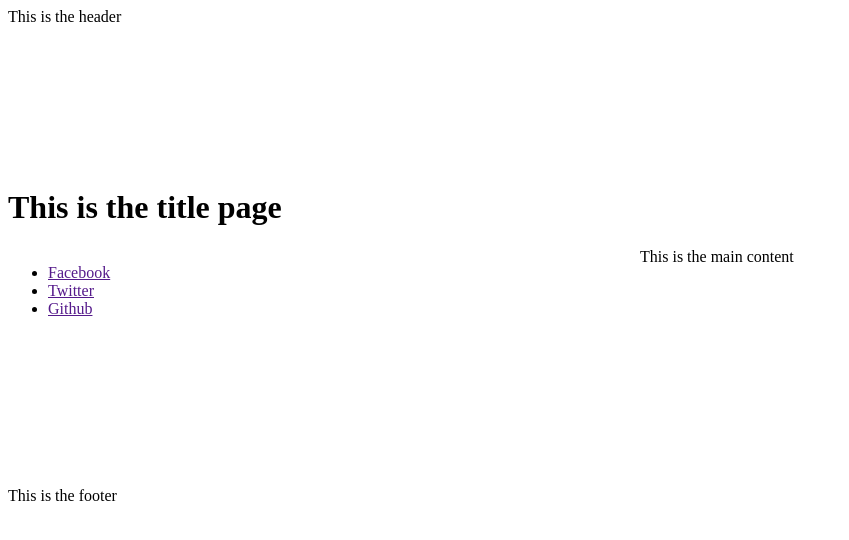
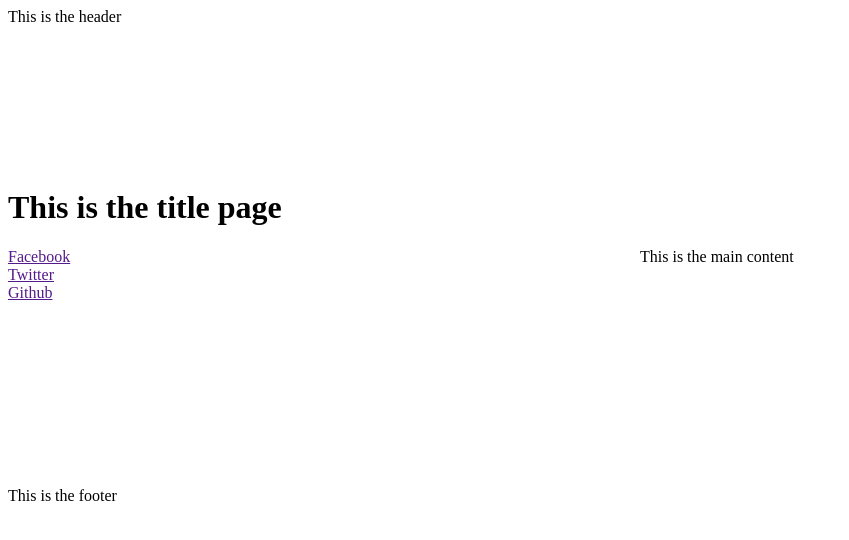
Before and after one commit to tonsaludadez/tonsaludadez.github.io, a plain HTML site: page index.html in a window 1280 px wide. Shown: the whole page, without its empty margins (0-849 px from the left). Drawn offline with Linux system fonts and the light colour scheme.

Commit message:
Update main.css

```diff
--- a/css/main.css
+++ b/css/main.css
@@ -18,6 +18,16 @@
   grid-area: footer;
 }
 
+.menu {
+  list-style-type: none;
+  margin: 0;
+  padding: 0;
+}
+
+li {
+  display: inline;
+}
+
 @media screen and (min-width: 34em){
   .site {
     display: grid;
@@ -30,4 +40,9 @@
     "sidebar main"
     "footer footer";
   }
+
+  li a {
+    display: block;
+    width: 60px;
+  }
 }
```
